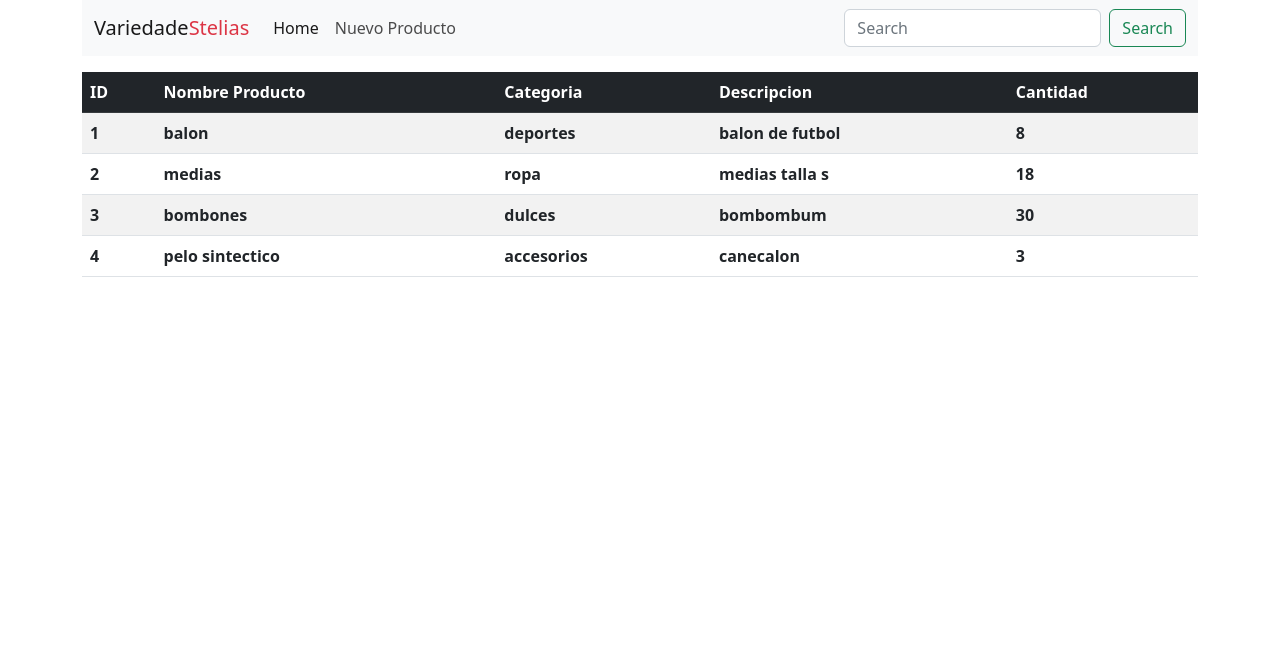
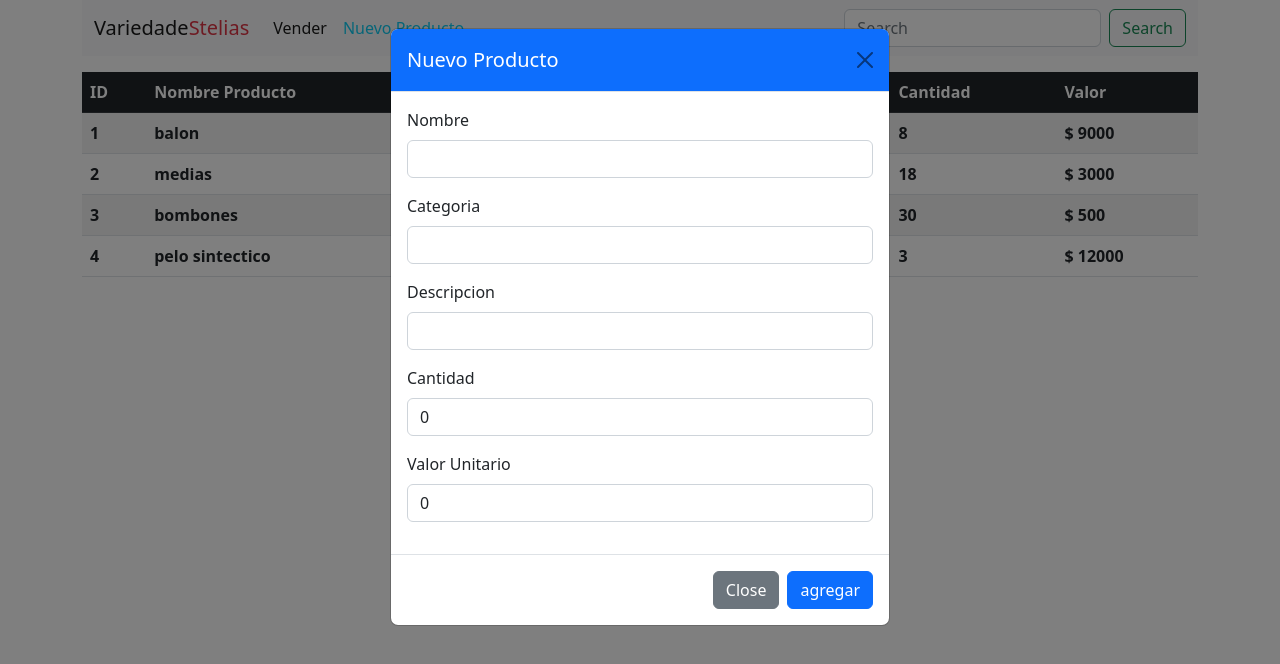
Before and after one commit to eiriselias/variedadeStelias, an Angular app: page / in a window 1280 px wide. Both pictures are taken after a click on the link "Nuevo Producto". Shown: the top 664 px of the page. Built offline with nearby package versions, Linux system fonts and the light colour scheme.

Commit message:
se agrego las funcionde de modificar y eliminar productos

```diff
--- a/src/app/app.module.ts
+++ b/src/app/app.module.ts
@@ -1,4 +1,5 @@
 import { NgModule } from '@angular/core';
+import { ReactiveFormsModule } from '@angular/forms';
 import { BrowserModule } from '@angular/platform-browser';
 import { AppRoutingModule } from './app-routing.module';
 
@@ -10,11 +11,12 @@ import { ProductosComponent } from './components/productos/productos.component';
   declarations: [
     AppComponent,
     NavBarComponent,
-    ProductosComponent
+    ProductosComponent,
   ],
   imports: [
     BrowserModule,
     AppRoutingModule,
+    ReactiveFormsModule,
   ],
   providers: [],
   bootstrap: [AppComponent]
--- a/src/app/components/nav-bar/nav-bar.component.html
+++ b/src/app/components/nav-bar/nav-bar.component.html
@@ -7,10 +7,10 @@
       <div class="collapse navbar-collapse" id="navbarSupportedContent">
         <ul class="navbar-nav me-auto mb-2 mb-lg-0">
           <li class="nav-item">
-            <a class="nav-link active" aria-current="page" [routerLink]="['productos']">Home</a>
+            <a class="nav-link active" aria-current="page" [routerLink]="['productos']">Vender</a>
           </li>
           <li class="nav-item">
-            <a class="nav-link" href="#">Nuevo Producto</a>
+            <a class="nav-link text-info" type="button" data-bs-toggle="modal" data-bs-target="#staticBackdrop">Nuevo Producto</a>
           </li>
           </ul>
         <form class="d-flex" role="search">
@@ -20,3 +20,43 @@
       </div>
     </div>
   </nav>
+
+<!-- Modal -->
+<div class="modal fade" id="staticBackdrop" data-bs-backdrop="static" data-bs-keyboard="false" tabindex="-1" aria-labelledby="staticBackdropLabel" aria-hidden="true">
+  <div class="modal-dialog">
+    <div class="modal-content">
+      <div class="modal-header bg-primary text-white">
+        <h5 class="modal-title" id="staticBackdropLabel">Nuevo Producto</h5>
+        <button type="button" class="btn-close" data-bs-dismiss="modal" aria-label="Close"></button>
+      </div>
+      <div class="modal-body">
+        <form [formGroup]="nuevoProducto">
+          <div class="mb-3">
+            <label for="nombreProducto" class="form-label">Nombre</label>
+            <input type="text" formControlName="nombre" class="form-control" id="nombreProducto">
+          </div>
+          <div class="mb-3">
+            <label for="categoriaProducto" class="form-label">Categoria</label>
+            <input type="text" formControlName="categoria" class="form-control" id="categoriaProducto">
+          </div>
+          <div class="mb-3">
+            <label for="descripcionProducto" class="form-label">Descripcion</label>
+            <input type="text" formControlName="descripcion" class="form-control" id="descripcionProducto">
+          </div>
+          <div class="mb-3">
+            <label for="cantidadProducto" class="form-label">Cantidad</label>
+            <input type="text" formControlName="cantidadExistente" class="form-control" id="cantidadProducto">
+          </div>
+          <div class="mb-3">
+            <label for="valorProducto" class="form-label">Valor Unitario</label>
+            <input type="text" formControlName="valorUnitario" class="form-control" id="valorProducto">
+          </div>
+        </form>
+      </div>
+      <div class="modal-footer">
+        <button type="button" class="btn btn-secondary" data-bs-dismiss="modal">Close</button>
+        <button type="button" class="btn btn-primary" data-bs-dismiss="modal"(click)="agregar()">agregar</button>
+      </div>
+    </div>
+  </div>
+</div>
--- a/src/app/components/nav-bar/nav-bar.component.ts
+++ b/src/app/components/nav-bar/nav-bar.component.ts
@@ -1,4 +1,6 @@
 import { Component, OnInit } from '@angular/core';
+import { FormControl, FormGroup } from '@angular/forms';
+import { ProductosService } from 'src/app/services/productos.service';
 
 @Component({
   selector: 'nav-bar',
@@ -7,9 +9,23 @@ import { Component, OnInit } from '@angular/core';
 })
 export class NavBarComponent implements OnInit {
 
-  constructor() { }
+  productos: any;
+
+  nuevoProducto = new FormGroup({
+    nombre: new FormControl(""),
+    categoria: new FormControl(""),
+    descripcion: new FormControl(""),
+    cantidadExistente: new FormControl(0),
+    valorUnitario: new FormControl(0)
+  })
+
+  constructor(private productoServi:ProductosService) { }
 
   ngOnInit(): void {
+    this.productos = this.productoServi.productos;
+  }
+  agregar(){
+   this.productos.push(this.nuevoProducto.value)
   }
 
 }
--- a/src/app/components/productos/productos.component.html
+++ b/src/app/components/productos/productos.component.html
@@ -7,21 +7,81 @@
                 <th scope="col">Categoria</th>
                 <th scope="col">Descripcion</th>
                 <th scope="col">Cantidad</th>
+                <th scope="col">Valor</th>
                 <th *ngIf="acciones" class="text-center">accion</th>
             </tr>
         </thead>
         <tbody>
-            <tr *ngFor="let producto of productos; index as i" (click)="verAcciones(i)">
-                <th scope="row">{{producto.id}}</th>
+            <tr *ngFor="let producto of productos; index as i" (click)="verAcciones()">
+                <th scope="row">{{i+1}}</th>
                 <th>{{producto.nombre}}</th>
                 <th>{{producto.categoria}}</th>
                 <th>{{producto.descripcion}}</th>
                 <th>{{producto.cantidadExistente}}</th>
-                <th *ngIf="acciones">
-                    <button class="btn btn-success mx-1">Modificar</button>
-                    <button class="btn btn-danger">Eliminar</button>
+                <th>$ {{producto.valorUnitario}}</th>
+                <th *ngIf="acciones" class="text-center">
+                    <button (click)="selecion(i)" class="btn btn-success mx-1" data-bs-toggle="modal" data-bs-target="#modificarModal">Modificar</button>
+                    <button (click)="selecion(i)" class="btn btn-danger" data-bs-toggle="modal" data-bs-target="#eliminarModal">Eliminar</button>
                 </th>
             </tr>
         </tbody>
     </table>
 </div>
+
+<!-- Modal -->
+<div class="modal fade" id="modificarModal" data-bs-backdrop="static" data-bs-keyboard="false" tabindex="-1" aria-labelledby="staticBackdropLabel" aria-hidden="true">
+    <div class="modal-dialog">
+      <div class="modal-content">
+        <div class="modal-header bg-success text-white">
+          <h5 class="modal-title" id="staticBackdropLabel">Modificar Producto</h5>
+          <button type="button" class="btn-close" data-bs-dismiss="modal" aria-label="Close"></button>
+        </div>
+        <div class="modal-body">
+          <form [formGroup]="modificarProducto">
+            <div class="mb-3">
+              <label for="nombreProducto" class="form-label">Nombre</label>
+              <input type="text" formControlName="nombre" class="form-control" id="nombreProducto">
+            </div>
+            <div class="mb-3">
+              <label for="categoriaProducto" class="form-label">Categoria</label>
+              <input type="text" formControlName="categoria" class="form-control" id="categoriaProducto">
+            </div>
+            <div class="mb-3">
+              <label for="descripcionProducto" class="form-label">Descripcion</label>
+              <input type="text" formControlName="descripcion" class="form-control" id="descripcionProducto">
+            </div>
+            <div class="mb-3">
+              <label for="cantidadProducto" class="form-label">Cantidad</label>
+              <input type="number" formControlName="cantidadExistente" class="form-control" id="cantidadProducto">
+            </div>
+            <div class="mb-3">
+              <label for="valorProducto" class="form-label">Valor Unitario</label>
+              <input type="number" formControlName="valorUnitario" class="form-control" id="valorProducto">
+            </div>
+          </form>
+        </div>
+        <div class="modal-footer">
+          <button type="button" class="btn btn-secondary" data-bs-dismiss="modal">Close</button>
+          <button type="button" class="btn btn-success" data-bs-dismiss="modal"(click)="modificar()">Modificar</button>
+        </div>
+      </div>
+    </div>
+  </div>
+  <!-- Modal -->
+<div class="modal fade" id="eliminarModal" data-bs-backdrop="static" data-bs-keyboard="false" tabindex="-1" aria-labelledby="staticBackdropLabel" aria-hidden="true">
+  <div class="modal-dialog">
+    <div class="modal-content">
+      <div class="modal-header bg-danger text-white">
+        <h5 class="modal-title" id="staticBackdropLabel">Eliminar Producto</h5>
+        <button type="button" class="btn-close" data-bs-dismiss="modal" aria-label="Close"></button>
+      </div>
+      <div class="modal-body">
+        <h3>Realmente desea eliminar el producto {{productos[id].nombre}}?</h3>
+      </div>
+      <div class="modal-footer">
+        <button type="button" class="btn btn-secondary" data-bs-dismiss="modal">Cancelar</button>
+        <button type="button" class="btn btn-danger" data-bs-dismiss="modal"(click)="eliminar()">Eliminar</button>
+      </div>
+    </div>
+  </div>
+</div>
--- a/src/app/components/productos/productos.component.ts
+++ b/src/app/components/productos/productos.component.ts
@@ -1,6 +1,7 @@
 import { Component, OnInit } from '@angular/core';
 import { Producto } from 'src/app/models/productos.model';
 import { ProductosService } from 'src/app/services/productos.service';
+import { FormControl, FormGroup } from '@angular/forms';
 
 @Component({
   selector: 'app-productos',
@@ -10,7 +11,16 @@ import { ProductosService } from 'src/app/services/productos.service';
 export class ProductosComponent implements OnInit {
 
   productos:Producto[]=[]
+  producto: any;
   acciones:boolean=false;
+  id:number=0;
+  modificarProducto = new FormGroup({
+    nombre: new FormControl(''),
+    descripcion: new FormControl(''),
+    categoria: new FormControl(''),
+    cantidadExistente: new FormControl(0),
+    valorUnitario: new FormControl(0),
+  })
 
   constructor(private productoServi:ProductosService) { }
 
@@ -18,9 +28,26 @@ export class ProductosComponent implements OnInit {
     this.productos = this.productoServi.productos
   }
 
-  verAcciones(i:number){
+  verAcciones(){
     this.acciones=!this.acciones;
-    console.log(`se dio click en ${i}`)
   }
 
+  selecion(i:number){
+    this.id = i;
+    this.modificarProducto = new FormGroup({
+      nombre: new FormControl(this.productos[i].nombre),
+      descripcion: new FormControl(this.productos[i].descripcion),
+      categoria: new FormControl(this.productos[i].categoria),
+      cantidadExistente: new FormControl(this.productos[i].cantidadExistente),
+      valorUnitario: new FormControl(this.productos[i].valorUnitario)
+    })
+  }
+
+  modificar(){
+    this.producto = this.modificarProducto.value
+    this.productos[this.id] = this.producto
+  }
+  eliminar(){
+    this.productos = this.productos.filter(pro => pro != this.productos[this.id])
+  }
 }
--- a/src/app/models/productos.model.ts
+++ b/src/app/models/productos.model.ts
@@ -1,7 +1,7 @@
 export interface Producto{
-    id:number,
     nombre:string,
     descripcion:string,
     categoria:string,
     cantidadExistente:number
+    valorUnitario:number
 }
--- a/src/app/services/productos.service.ts
+++ b/src/app/services/productos.service.ts
@@ -7,10 +7,10 @@ import { Producto } from '../models/productos.model';
 export class ProductosService {
 
   productos:Producto[]=[
-    {id: 1, nombre: 'balon', categoria:'deportes', descripcion: 'balon de futbol', cantidadExistente:8},
-    {id: 2, nombre: 'medias', categoria:'ropa', descripcion: 'medias talla s', cantidadExistente:18},
-    {id: 3, nombre: 'bombones', categoria:'dulces', descripcion: 'bombombum', cantidadExistente:30},
-    {id: 4, nombre: 'pelo sintectico', categoria:'accesorios', descripcion: 'canecalon', cantidadExistente:3}
+    {nombre: 'balon', categoria:'deportes', descripcion: 'balon de futbol', cantidadExistente:8, valorUnitario: 9000},
+    {nombre: 'medias', categoria:'ropa', descripcion: 'medias talla s', cantidadExistente:18, valorUnitario: 3000},
+    {nombre: 'bombones', categoria:'dulces', descripcion: 'bombombum', cantidadExistente:30, valorUnitario: 500},
+    {nombre: 'pelo sintectico', categoria:'accesorios', descripcion: 'canecalon', cantidadExistente:3, valorUnitario: 12000}
   ]
 
   constructor() { }
```
